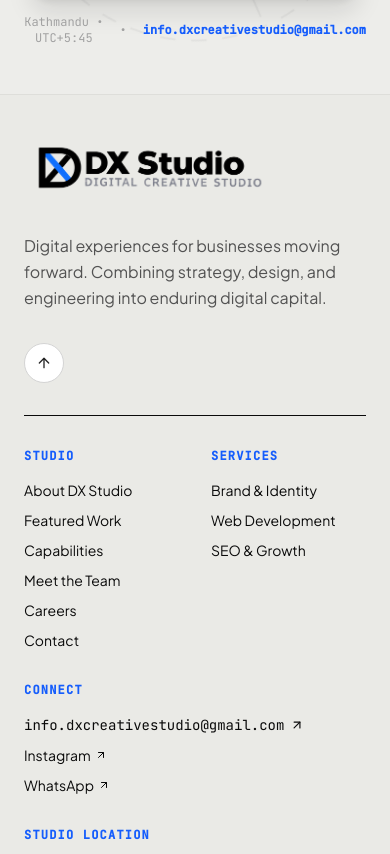
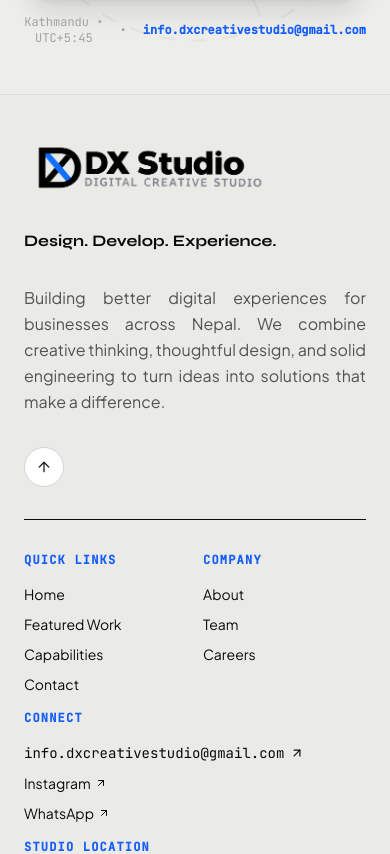
Before and after one commit to roshansth10/DX-Studio, a React (Vite) app: page / in a window 390 px wide. Shown: the part 4082-4936 px from the top of the page. Built offline with nearby package versions, Linux system fonts and the light colour scheme.

Commit message:
nav and footer update

```diff
--- a/src/components/Footer.tsx
+++ b/src/components/Footer.tsx
@@ -51,8 +51,8 @@ export const Footer: React.FC<FooterProps> = ({ theme }) => {
     >
       <div className="mx-auto max-w-7xl px-6 lg:px-12">
         {/* Top Tier: Logo & Statement & Back to Top */}
-        <div className="flex flex-col md:flex-row md:items-start justify-between gap-8 pb-8 md:pb-10 border-b border-inherit">
-          <div className="max-w-md">
+        <div className="grid grid-cols-1 gap-8 pb-8 md:grid-cols-12 md:items-center md:pb-10 border-b border-inherit">
+          <div className="md:col-span-5">
             <a
               href="/"
               onClick={(e) => {
@@ -63,17 +63,26 @@ export const Footer: React.FC<FooterProps> = ({ theme }) => {
             >
               <BrandLogo theme={theme} size="lg" variant="full" />
             </a>
-            <p
-              className={`mt-4 text-base leading-relaxed ${
-                isDark ? "text-neutral-400" : "text-neutral-600"
-              }`}
-            >
-              Digital experiences for businesses moving forward. Combining
-              strategy, design, and engineering into enduring digital capital.
+            <p className="mt-3 font-heading text-base font-bold sm:text-lg">
+              Design. Develop. Experience.
             </p>
           </div>
 
-          <div className="flex items-center gap-4">
+          <div className="md:col-span-6 flex md:justify-center">
+            <div className="max-w-md text-center">
+              <p
+                className={`text-base leading-relaxed text-justify ${
+                  isDark ? "text-neutral-400" : "text-neutral-600"
+                }`}
+              >
+                Building better digital experiences for businesses across Nepal.
+                We combine creative thinking, thoughtful design, and solid
+                engineering to turn ideas into solutions that make a difference.
+              </p>
+            </div>
+          </div>
+
+          <div className="md:col-span-1 md:flex md:justify-end">
             <button
               onClick={scrollToTop}
               className={`flex h-10 w-10 items-center justify-center rounded-full border transition-all duration-300 ${
@@ -89,23 +98,23 @@ export const Footer: React.FC<FooterProps> = ({ theme }) => {
         </div>
 
         {/* Middle Tier: Columns */}
-        <div className="grid grid-cols-2 md:grid-cols-4 gap-8 py-8 md:py-10 border-b border-inherit text-sm">
-          {/* Column 1: Studio */}
+        <div className="grid grid-cols-2 md:grid-cols-[1fr_0.75fr_1.35fr_1.15fr] gap-4 md:gap-6 py-8 md:py-10 border-b border-inherit text-sm">
+          {/* Column 1: Quick Links */}
           <div className="min-w-0">
             <div className="font-mono text-xs font-bold uppercase tracking-widest text-blue-600 mb-4">
-              Studio
+              Quick Links
             </div>
             <ul className="space-y-2.5">
               <li>
                 <a
-                  href="/about"
+                  href="/"
                   onClick={(e) => {
                     e.preventDefault();
-                    navigateTo("/about");
+                    navigateTo("/");
                   }}
                   className="hover:text-blue-600 transition-colors"
                 >
-                  About DX Studio
+                  Home
                 </a>
               </li>
               <li>
@@ -134,6 +143,39 @@ export const Footer: React.FC<FooterProps> = ({ theme }) => {
               </li>
               <li>
                 <a
+                  href="/contact"
+                  onClick={(e) => {
+                    e.preventDefault();
+                    navigateTo("/contact");
+                  }}
+                  className="hover:text-blue-600 transition-colors"
+                >
+                  Contact
+                </a>
+              </li>
+            </ul>
+          </div>
+
+          {/* Column 2: Company */}
+          <div className="min-w-0">
+            <div className="font-mono text-xs font-bold uppercase tracking-widest text-blue-600 mb-4">
+              Company
+            </div>
+            <ul className="space-y-2.5">
+              <li>
+                <a
+                  href="/about"
+                  onClick={(e) => {
+                    e.preventDefault();
+                    navigateTo("/about");
+                  }}
+                  className="hover:text-blue-600 transition-colors"
+                >
+                  About
+                </a>
+              </li>
+              <li>
+                <a
                   href="/team"
                   onClick={(e) => {
                     e.preventDefault();
@@ -141,7 +183,7 @@ export const Footer: React.FC<FooterProps> = ({ theme }) => {
                   }}
                   className="hover:text-blue-600 transition-colors"
                 >
-                  Meet the Team
+                  Team
                 </a>
               </li>
               <li>
@@ -156,91 +198,6 @@ export const Footer: React.FC<FooterProps> = ({ theme }) => {
                   Careers
                 </a>
               </li>
-              <li>
-                <a
-                  href="/contact"
-                  onClick={(e) => {
-                    e.preventDefault();
-                    navigateTo("/contact");
-                  }}
-                  className="hover:text-blue-600 transition-colors"
-                >
-                  Contact
-                </a>
-              </li>
-            </ul>
-          </div>
-
-          {/* Column 2: Services */}
-          <div className="min-w-0">
-            <div className="font-mono text-xs font-bold uppercase tracking-widest text-blue-600 mb-4">
-              Services
-            </div>
-            <ul className="space-y-2.5">
-              <li>
-                <a
-                  href="/services"
-                  onClick={(e) => {
-                    e.preventDefault();
-                    navigateTo("/services");
-                  }}
-                  className="hover:text-blue-600 transition-colors"
-                >
-                  Brand & Identity
-                </a>
-              </li>
-              {/* UI/UX & Products hidden for now
-              <li>
-                <a
-                  href="/services"
-                  onClick={(e) => {
-                    e.preventDefault();
-                    navigateTo("/services");
-                  }}
-                  className="hover:text-blue-600 transition-colors"
-                >
-                  UI/UX & Products
-                </a>
-              </li>
-              */}
-              <li>
-                <a
-                  href="/services"
-                  onClick={(e) => {
-                    e.preventDefault();
-                    navigateTo("/services");
-                  }}
-                  className="hover:text-blue-600 transition-colors"
-                >
-                  Web Development
-                </a>
-              </li>
-              <li>
-                <a
-                  href="/services"
-                  onClick={(e) => {
-                    e.preventDefault();
-                    navigateTo("/services");
-                  }}
-                  className="hover:text-blue-600 transition-colors"
-                >
-                  SEO & Growth
-                </a>
-              </li>
-              {/* Creative Technology hidden for now
-              <li>
-                <a
-                  href="/services"
-                  onClick={(e) => {
-                    e.preventDefault();
-                    navigateTo("/services");
-                  }}
-                  className="hover:text-blue-600 transition-colors"
-                >
-                  Creative Technology
-                </a>
-              </li>
-              */}
             </ul>
           </div>
 
--- a/src/components/Navigation.tsx
+++ b/src/components/Navigation.tsx
@@ -129,6 +129,8 @@ export const Navigation: React.FC<NavigationProps> = ({
 
   const navGroups: NavigationGroup[] = [
     { label: "Home", href: "/" },
+    { label: t.nav.work, href: "/work" },
+    { label: t.nav.services, href: "/services" },
     {
       label: "Company",
       items: [
@@ -137,8 +139,6 @@ export const Navigation: React.FC<NavigationProps> = ({
         { label: "Careers", href: "/careers" },
       ],
     },
-    { label: t.nav.services, href: "/services" },
-    { label: t.nav.work, href: "/work" },
     { label: "Contact", href: "/contact" },
   ];
 
@@ -165,7 +165,7 @@ export const Navigation: React.FC<NavigationProps> = ({
             : "bg-transparent py-5"
         }`}
       >
-        <div className="mx-auto flex max-w-7xl items-center justify-between xl:justify-center xl:gap-8 px-6 lg:px-12">
+        <div className="mx-auto flex max-w-7xl items-center justify-between px-6 lg:px-12">
           {/* Logo */}
           <MagneticElement strength={0.2}>
             <a
@@ -215,7 +215,7 @@ export const Navigation: React.FC<NavigationProps> = ({
                   </button>
                   <div
                     role="menu"
-                    className={`absolute left-1/2 top-full z-50 mt-3 w-64 -translate-x-1/2 overflow-hidden rounded-xl border p-1.5 shadow-2xl backdrop-blur-xl transition-all duration-200 origin-top ${
+                    className={`absolute left-0 top-full z-50 mt-4 w-56 overflow-hidden border-t-2 border-blue-600 px-1 py-2 shadow-[0_16px_40px_rgba(0,0,0,0.12)] backdrop-blur-xl transition-all duration-200 origin-top ${
                       openDesktopMenu === group.label
                         ? "visible translate-y-0 opacity-100"
                         : "invisible -translate-y-1 opacity-0"
@@ -234,16 +234,15 @@ export const Navigation: React.FC<NavigationProps> = ({
                           role="menuitem"
                           href={item.href}
                           onClick={(e) => handleNavClick(e, item.href)}
-                          className={`flex items-center justify-between rounded-lg px-3 py-2.5 text-sm transition-colors ${
+                          className={`relative flex items-center px-3 py-3.5 text-sm font-medium transition-colors ${
                             pathname === item.href
-                              ? "bg-blue-600 text-white"
+                              ? "bg-blue-600/10 text-blue-600"
                               : isDark
                                 ? "text-neutral-300 hover:bg-neutral-800 hover:text-white"
                                 : "text-neutral-700 hover:bg-neutral-100 hover:text-neutral-950"
                           }`}
                         >
                           {item.label}
-                          <ArrowUpRight className="h-3.5 w-3.5 opacity-60" />
                         </a>
                       ) : (
                         <div
@@ -480,7 +479,7 @@ export const Navigation: React.FC<NavigationProps> = ({
                   >
                     {group.label}
                     <ChevronDown
-                      className={`h-5 w-5 transition-transform duration-200 ${
+                      className={`h-4 w-4 transition-transform duration-200 ${
                         openMobileMenu === group.label ? "rotate-180" : ""
                       }`}
                     />
```
